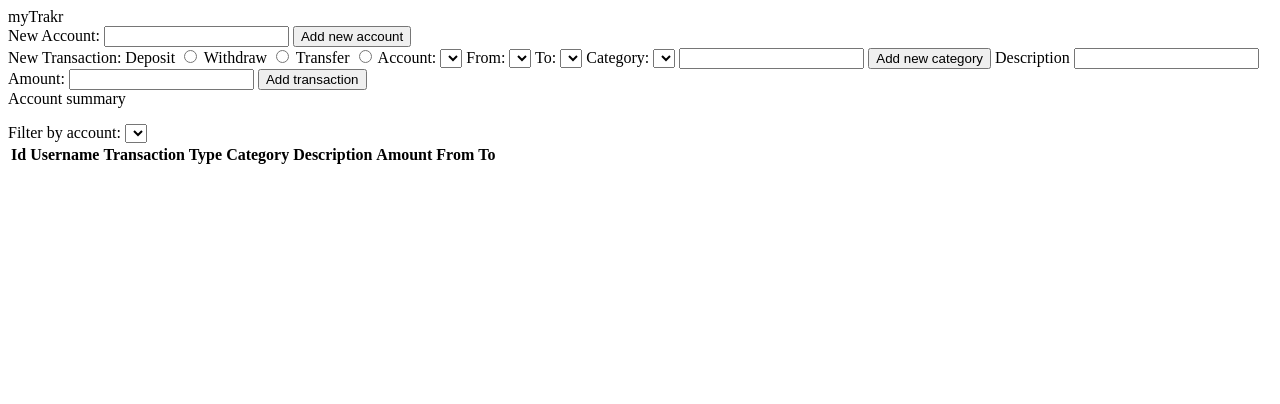
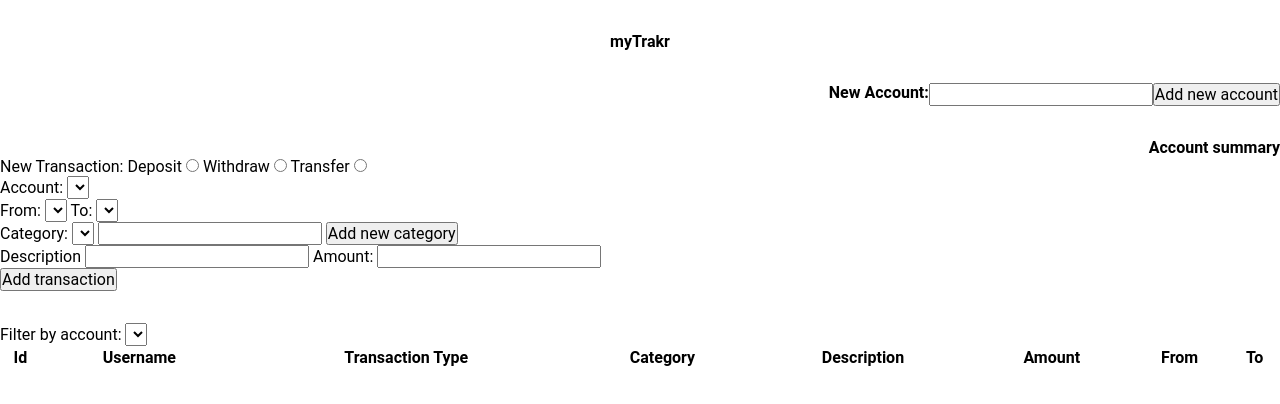
Before and after one commit to adlascio-instructor/my-trakr-devsquaddmk, a website: page frontend/index.html in a window 1280 px wide. Drawn offline with nearby package versions, Linux system fonts and the light colour scheme; no server answers.

Commit message:
minimal style to work w/ js

```diff
--- a/frontend/index.html
+++ b/frontend/index.html
@@ -1,59 +1,89 @@
 <!DOCTYPE html>
 <html lang="en">
+
 <head>
   <meta charset="UTF-8" />
   <meta http-equiv="X-UA-Compatible" content="IE=edge" />
   <meta name="viewport" content="width=device-width, initial-scale=1.0" />
   <title>myTrakr</title>
   <!-- jQuery link -->
-    <script
-      src="https://cdnjs.cloudflare.com/ajax/libs/jquery/3.6.4/jquery.min.js"
-      defer
-    ></script>
+  <script src="https://cdnjs.cloudflare.com/ajax/libs/jquery/3.6.4/jquery.min.js" defer></script>
   <!-- Custom CSS -->
-    <link rel="stylesheet" href="./css/index.css" />
+  <link rel="stylesheet" href="./sass/index.css" />
 </head>
+
 <body>
-    myTrakr
+  <header>
+    <h1>myTrakr</h1>
+  </header>
   <main>
-      <form action="">
+
+    <section class="accountsContainer">
+      <form id="accountForm" action="">
+        <h1>
           New Account:
+        </h1>
         <input type="text" />
         <button>Add new account</button>
       </form>
-      <form action="">
+
+    </section>
+    <section class="summaryAccounts">
+      <h1>
+        Account summary
+      </h1>
+      <ul></ul>
+    </section>
+    <section class="transactionsContainer">
+      <form id="transactionsForm" action="">
+        <div class="typeTransactions">
           New Transaction: Deposit
           <input type="radio" />
           Withdraw
           <input type="radio" />
           Transfer
           <input type="radio" />
+        </div>
+        <div class="settingsTransactions">
+          <div class="settingAccount">
+            <div class="accountSelect">
               Account:
               <select></select>
-
+            </div>
+            <div class="fromTo">
               From:
               <select></select>
 
               To:
               <select></select>
+            </div>
+          </div>
+          <div class="settingCategory">
             Category:
             <select></select>
             <input type="text" />
             <button type="button">Add new category</button>
-
+          </div>
+          <div class="settingAmmount">
             Description
             <input type="text" />
 
             Amount:
             <input type="number" />
+          </div>
 
+
+        </div>
         <button>Add transaction</button>
       </form>
+    </section>
 
-      Account summary
-      <ul></ul>
+
+
+    <div class="filters">
       Filter by account:
       <select></select>
+    </div>
     <table>
       <tr>
         <th>Id</th>
@@ -73,4 +103,5 @@
   <script type="module" src="./js/helpers/Transaction.js" defer></script>
   <script type="module" src="./js/index.js" defer></script>
 </body>
+
 </html>
--- a/frontend/sass/index.css
+++ b/frontend/sass/index.css
@@ -0,0 +1,41 @@
+*,
+body {
+  font-size: 100%;
+  font-family: "Roboto", sans-serif;
+  margin: 0;
+  padding: 0;
+}
+
+body {
+  display: flex;
+  flex-direction: column;
+  justify-content: center;
+  align-items: center;
+  margin-top: 2rem;
+}
+
+main {
+  margin-top: 2rem;
+  display: flex;
+  flex-direction: column;
+  width: 100%;
+}
+main .accountsContainer {
+  display: flex;
+  flex-wrap: wrap;
+  align-items: center;
+  justify-content: flex-end;
+  margin-bottom: 2rem;
+}
+main .accountsContainer #accountForm {
+  display: flex;
+}
+main .summaryAccounts {
+  display: flex;
+  flex-direction: column;
+  justify-content: center;
+  align-items: flex-end;
+}
+main .transactionsContainer {
+  margin-bottom: 2rem;
+}/*# sourceMappingURL=index.css.map */
--- a/src/accounts.js
+++ b/src/accounts.js
@@ -1,4 +1,5 @@
 const accounts = [{ id: 1, username: "Arthur", transactions: [] }];
+// const accounts = [];
 
 export const getAccounts = () => {
   return accounts;
```
Lines whose indentation alone changed are shown as unchanged.
